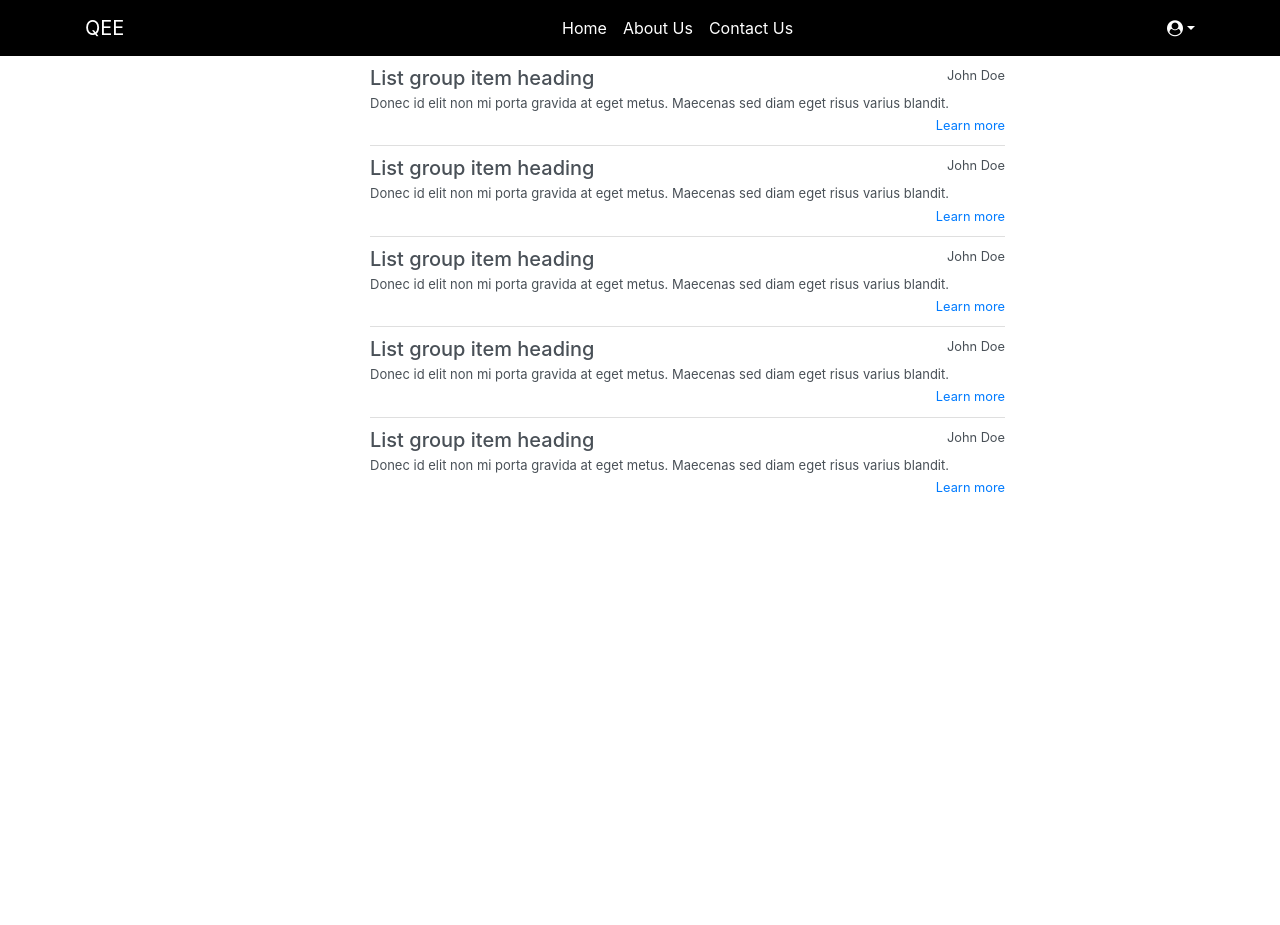
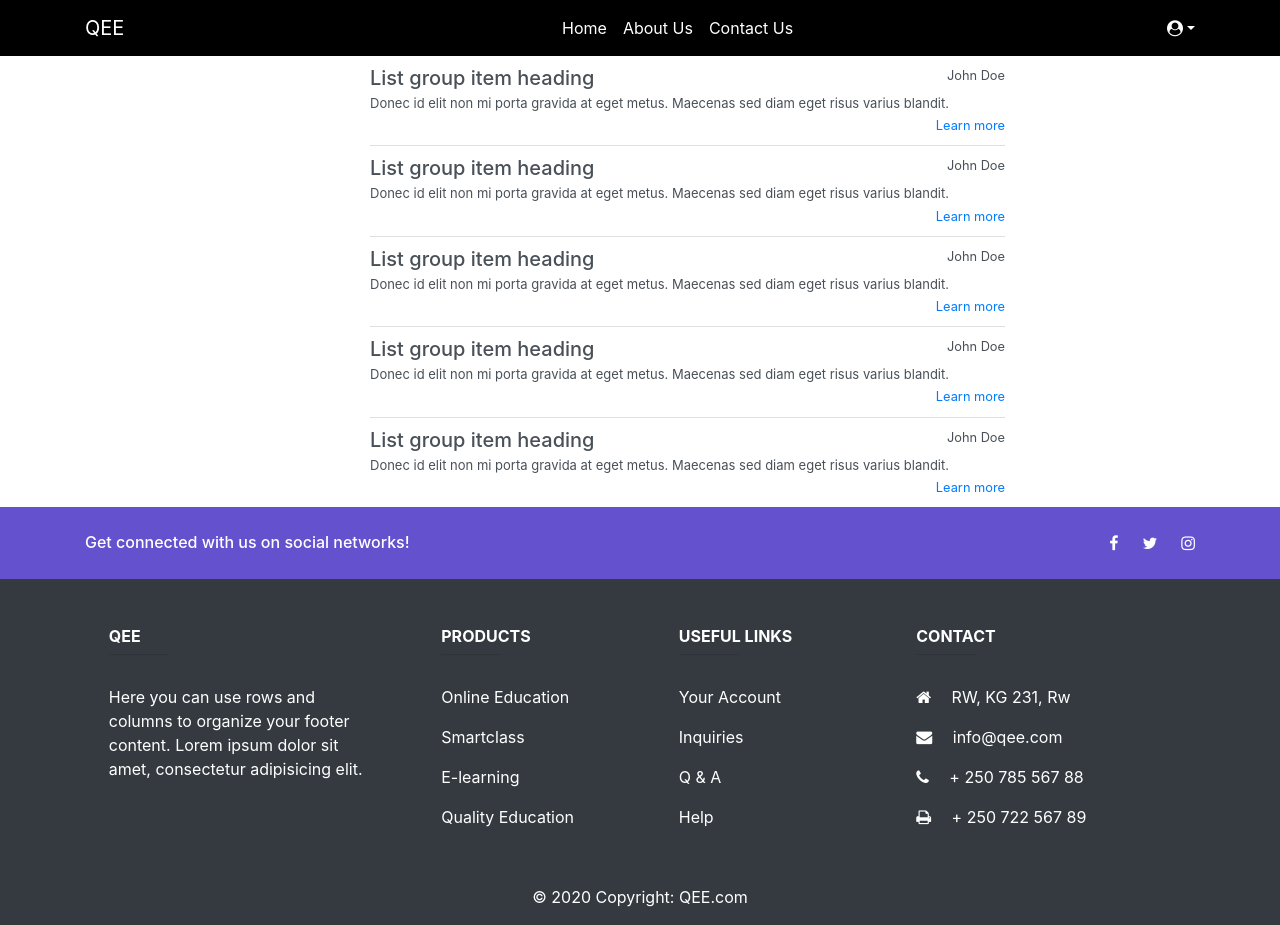
Before and after one commit to yeex/QEE, an Angular app: page /home in a window 1280 px wide. Before the commit the page ends 800 px from the top, so only its background shows below. Built offline with nearby package versions, Linux system fonts and the light colour scheme.

Commit message:
Navbar & Footer edit

```diff
--- a/src/app/course/course.component.html
+++ b/src/app/course/course.component.html
@@ -28,3 +28,4 @@
             </div>
         </div>
     </div>
+<footer-page></footer-page>
--- a/src/app/footer-page/footer-page.component.html
+++ b/src/app/footer-page/footer-page.component.html
@@ -48,7 +48,7 @@
         <div class="col-md-3 col-lg-4 col-xl-3 mx-auto mb-4">
 
           <!-- Content -->
-          <h6 class="text-uppercase font-weight-bold">Company name</h6>
+          <h6 class="text-uppercase font-weight-bold">QEE</h6>
           <hr class="deep-purple accent-2 mb-4 mt-0 d-inline-block mx-auto" style="width: 60px;">
           <p>Here you can use rows and columns to organize your footer content. Lorem ipsum dolor sit amet,
             consectetur
@@ -64,16 +64,16 @@
           <h6 class="text-uppercase font-weight-bold">Products</h6>
           <hr class="deep-purple accent-2 mb-4 mt-0 d-inline-block mx-auto" style="width: 60px;">
           <p>
-            <a>MDBootstrap</a>
+            <a>Online Education</a>
           </p>
           <p>
-            <a>MDWordPress</a>
+            <a>Smartclass</a>
           </p>
           <p>
-            <a>BrandFlow</a>
+            <a>E-learning</a>
           </p>
           <p>
-            <a>Bootstrap Angular</a>
+            <a>Quality Education</a>
           </p>
 
         </div>
@@ -89,10 +89,10 @@
             <a>Your Account</a>
           </p>
           <p>
-            <a>Become an Affiliate</a>
+            <a>Inquiries</a>
           </p>
           <p>
-            <a>Shipping Rates</a>
+            <a>Q & A</a>
           </p>
           <p>
             <a>Help</a>
@@ -108,13 +108,13 @@
           <h6 class="text-uppercase font-weight-bold">Contact</h6>
           <hr class="deep-purple accent-2 mb-4 mt-0 d-inline-block mx-auto" style="width: 60px;">
           <p>
-            <i class="fa fa-home mr-3"></i> New York, NY 10012, US</p>
+            <i class="fa fa-home mr-3"></i> RW, KG 231, Rw</p>
           <p>
-            <i class="fa fa-envelope mr-3"></i> info@example.com</p>
+            <i class="fa fa-envelope mr-3"></i> info@qee.com</p>
           <p>
-            <i class="fa fa-phone mr-3"></i> + 01 234 567 88</p>
+            <i class="fa fa-phone mr-3"></i> + 250 785 567 88</p>
           <p>
-            <i class="fa fa-print mr-3"></i> + 01 234 567 89</p>
+            <i class="fa fa-print mr-3"></i> + 250 722 567 89</p>
 
         </div>
         <!-- Grid column -->
@@ -127,7 +127,7 @@
 
     <!-- Copyright -->
     <div class="footer-copyright text-center py-3">© 2020 Copyright:
-      <a> MDBootstrap.com</a>
+      <a> QEE.com</a>
     </div>
     <!-- Copyright -->
 
--- a/src/app/home/home.component.html
+++ b/src/app/home/home.component.html
@@ -12,3 +12,4 @@
           </div>
       </div>
 </div>
+<footer-page></footer-page>
```
Also changed, not shown: src/app/courselist/courselist.component.html (indentation only). Lines whose indentation alone changed are shown as unchanged.
